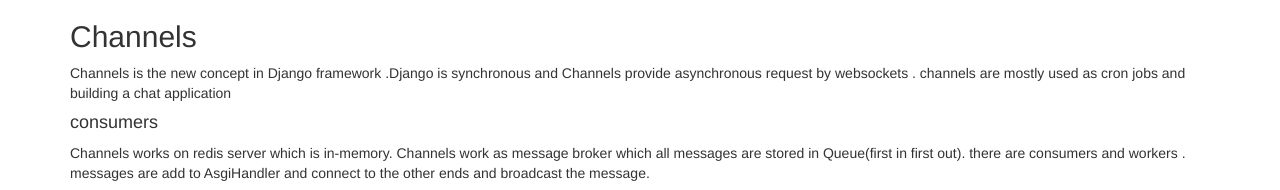
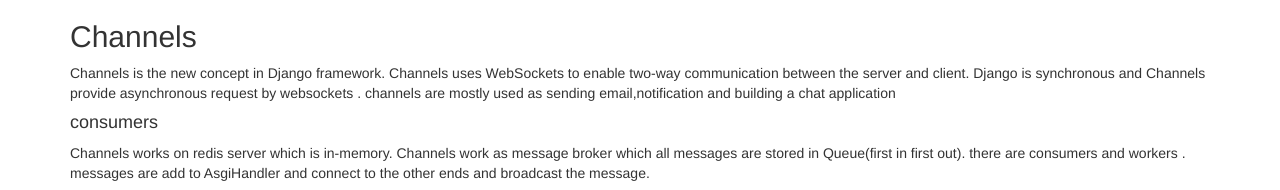
Before and after one commit to vinay13/vinay13.github.io, a plain HTML site: page index.html in a window 1280 px wide. Shown: the top 190 px of the page. Drawn offline with nearby package versions, Linux system fonts and the light colour scheme; some packages are replaced by stand-ins of ours; a script that the page names is missing.

Commit message:
Update index.html

```diff
--- a/index.html
+++ b/index.html
@@ -3,6 +3,7 @@
 
 <html ng-app="app">
 <head>
+	<title>Django Channels</title>
 <link rel="stylesheet" href="//netdna.bootstrapcdn.com/bootstrap/3.1.1/css/bootstrap.min.css">
     <style>
         .navbar { border-radius:0; }
@@ -24,8 +25,8 @@
 
 <h2> Channels </h2>
 
-Channels is the new concept in Django framework .Django is synchronous and Channels provide asynchronous request by websockets .
-channels are mostly used as cron jobs and building a chat application
+Channels is the new concept in Django framework.  Channels uses WebSockets to enable two-way communication between the server and client. Django is synchronous and Channels provide asynchronous request by websockets .
+channels are mostly used as sending email,notification and building a chat application
 
 
 <h4>consumers</h4>
```
